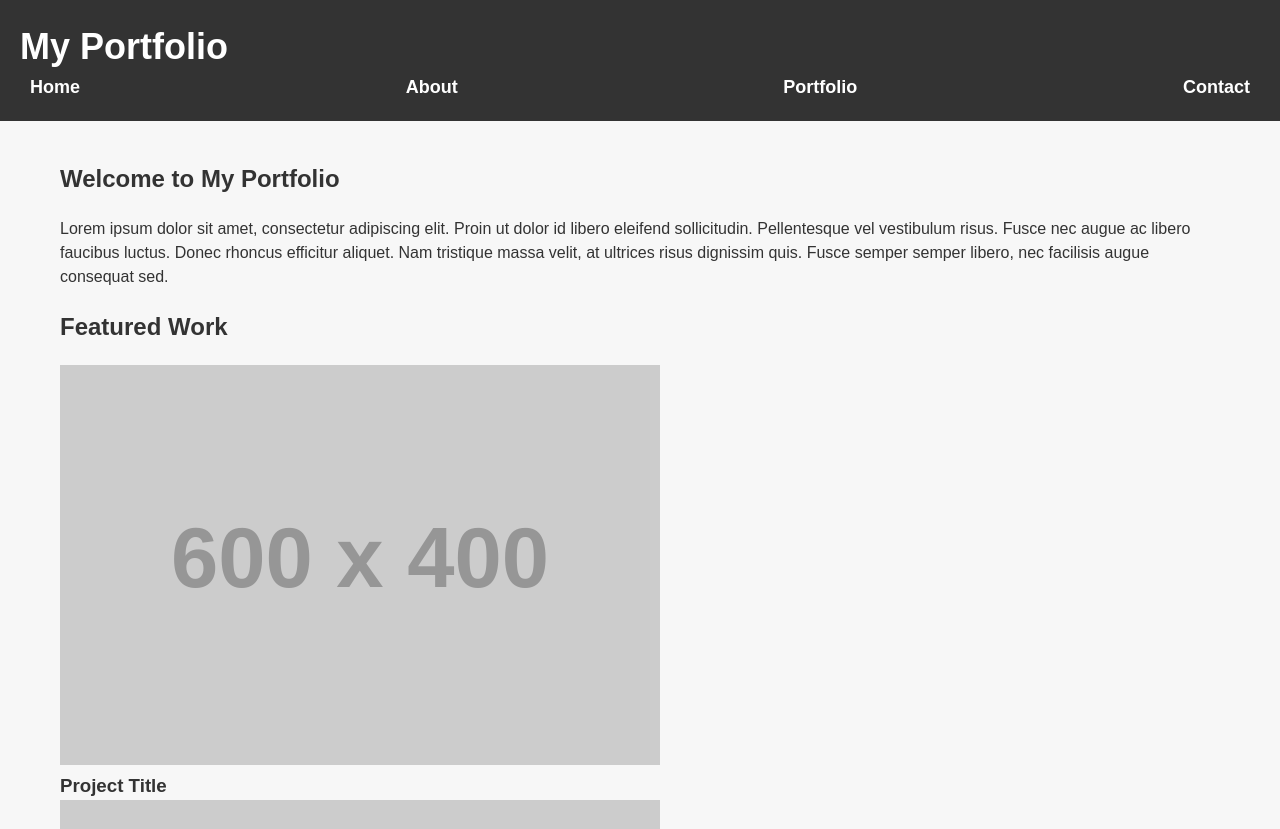
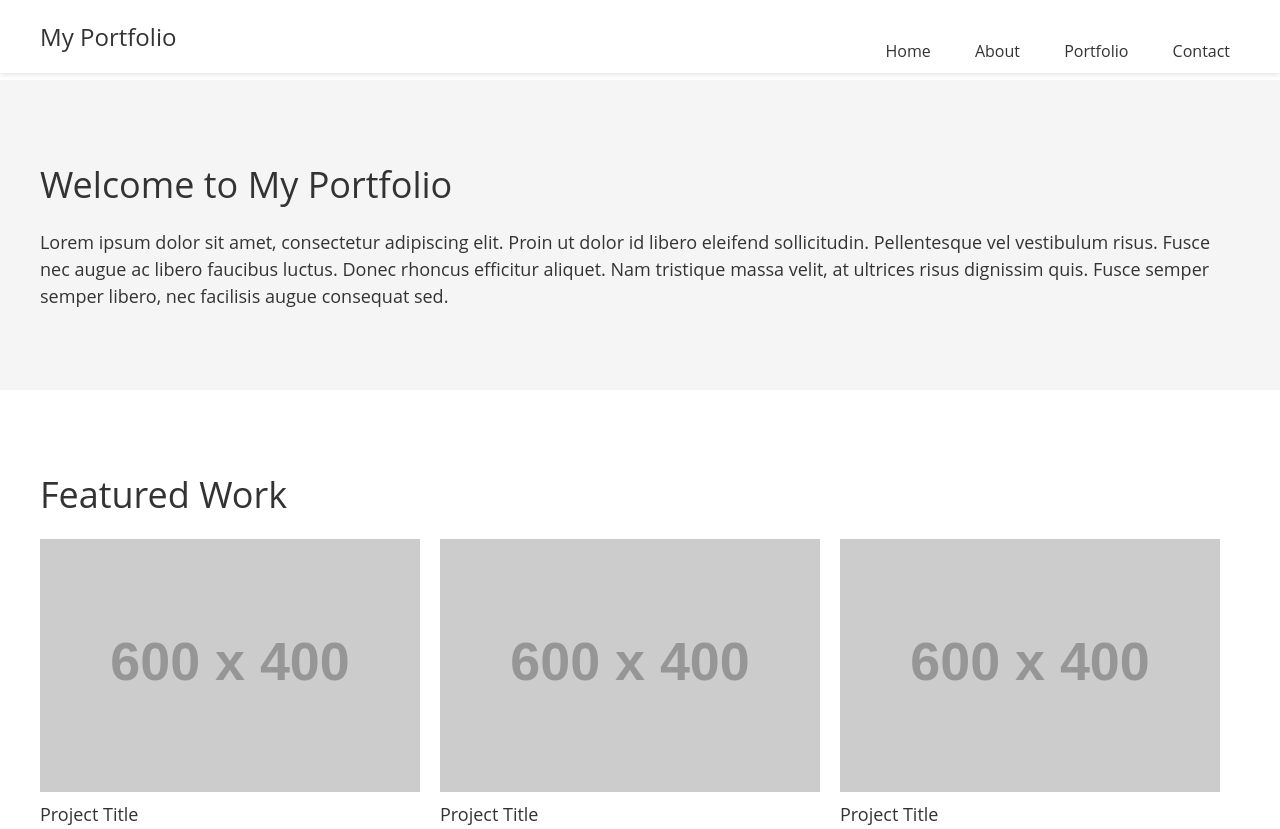
Before and after one commit to Dunkindon13/dunkindon13.github.io, a plain HTML site: page index.html in a window 1280 px wide. Shown: the top 829 px of the page. Drawn offline with Linux system fonts and the light colour scheme; placeholder pictures from the web are drawn by us.

Commit message:
Updated style.css
New Version

```diff
--- a/style.css
+++ b/style.css
@@ -1,135 +1,171 @@
-/* Reset default margin and padding */
-* {
+/* Reset styles */
+html, body, div, span, object, iframe,
+h1, h2, h3, h4, h5, h6, p, blockquote, pre,
+a, abbr, acronym, address, code,
+del, dfn, em, img, q, dl, dt, dd,
+ol, ul, li,
+fieldset, form, label, legend,
+table, caption, tbody, tfoot, thead, tr, th, td {
 	margin: 0;
 	padding: 0;
-	box-sizing: border-box;
+	border: 0;
+	font-weight: inherit;
+	font-style: inherit;
+	font-size: 100%;
+	font-family: inherit;
+	vertical-align: baseline;
 }
 
-/* Set body background and text color */
+/* Global styles */
 body {
-	background-color: #f7f7f7;
+	font-family: 'Open Sans', sans-serif;
 	color: #333;
-	font-family: Arial, sans-serif;
-	font-size: 16px;
+}
+
+.container {
+	max-width: 1200px;
+	margin: 0 auto;
+	padding: 0 20px;
+}
+
+/* Header styles */
+header {
+	background-color: #fff;
+	box-shadow: 0 2px 5px rgba(0, 0, 0, 0.1);
+	position: fixed;
+	top: 0;
+	left: 0;
+	width: 100%;
+	z-index: 999;
+}
+
+header h1 {
+	float: left;
+	font-size: 24px;
+	margin-top: 20px;
+	margin-bottom: 20px;
+}
+
+nav {
+	float: right;
+	margin-top: 30px;
+}
+
+nav ul {
+	list-style: none;
+}
+
+nav ul li {
+	display: inline-block;
+	margin-left: 20px;
+}
+
+nav ul li:first-child {
+	margin-left: 0;
+}
+
+nav ul li a {
+	display: block;
+	text-decoration: none;
+	color: #333;
+	padding: 10px;
+}
+
+nav ul li a:hover {
+	background-color: #f5f5f5;
+}
+
+/* Main content styles */
+main {
+	margin-top: 80px;
+}
+
+.intro {
+	background-color: #f5f5f5;
+	padding: 80px 0;
+}
+
+.intro h2 {
+	font-size: 36px;
+	margin-bottom: 20px;
+}
+
+.intro p {
+	font-size: 18px;
 	line-height: 1.5;
 }
 
-/* Set header styles */
-header {
-	background-color: #333;
-	color: #fff;
-	padding: 20px;
+.featured {
+	padding: 80px 0;
 }
 
-header h1 {
+.featured h2 {
 	font-size: 36px;
-	margin: 0;
-}
-
-header nav ul {
-	list-style: none;
-	margin: 0;
-	padding: 0;
-	display: flex;
-	justify-content: space-between;
-	align-items: center;
-}
-
-header nav ul li {
-	margin: 0 10px;
-}
-
-header nav ul li a {
-	color: #fff;
-	text-decoration: none;
-	font-size: 18px;
-	font-weight: bold;
-}
-
-/* Set main section styles */
-main {
-	max-width: 1200px;
-	margin: 0 auto;
-	padding: 40px 20px;
-}
-
-main h2 {
-	font-size: 24px;
 	margin-bottom: 20px;
 }
 
-main p {
+.portfolio {
+	display: flex;
+	flex-wrap: wrap;
+}
+
+.project {
+	flex-basis: calc(33.333% - 20px);
+	margin-right: 20px;
 	margin-bottom: 20px;
 }
 
-main ul {
-	list-style: none;
-	margin: 0;
-	padding: 0;
-	display: grid;
-	grid-template-columns: repeat(auto-fit, minmax(300px, 1fr));
-	grid-gap: 20px;
+.project:last-child {
+	margin-right: 0;
 }
 
-main li a {
+.project img {
 	display: block;
-	position: relative;
-}
-
-main li a img {
 	width: 100%;
 	height: auto;
 }
 
-main li a h3 {
-	position: absolute;
-	bottom: 0;
-	left: 0;
-	right: 0;
-	padding: 10px;
-	background-color: rgba(0, 0, 0, 0.7);
-	color: #fff;
+.project h3 {
 	font-size: 18px;
+	margin-top: 10px;
 }
 
-/* Set contact form styles */
-form {
-	display: grid;
-	grid-template-columns: 1fr 1fr;
-	grid-gap: 20px;
+.about {
+	padding: 80px 0;
 }
 
-label {
+.about h2 {
+	font-size: 36px;
+	margin-bottom: 20px;
+}
+
+.about p {
+	font-size: 18px;
+	line-height: 1.5;
+}
+
+.contact {
+	background-color: #f5f5f5;
+	padding: 80px 0;
+}
+
+.contact h2 {
+	font-size: 36px;
+	margin-bottom: 20px;
+}
+
+form label {
 	display: block;
+	font-size: 18px;
 	margin-bottom: 10px;
 }
 
-input[type="text"],
-input[type="email"],
-textarea {
+form input[type="text"],
+form input[type="email"],
+form textarea {
 	display: block;
 	width: 100%;
 	padding: 10px;
-	border: 2px solid #ccc;
-	border-radius: 5px;
-	font-size: 16px;
 	margin-bottom: 20px;
-}
-
-textarea {
-	height: 150px;
-}
-
-input[type="submit"] {
-	background-color: #333;
-	color: #fff;
-	padding: 10px 20px;
-	border: none;
-	border-radius: 5px;
-	font-size: 18px;
-	cursor: pointer;
-}
-
-input[type="submit"]:hover {
-	background-color: #555;
-}
+	border: 1px solid #ccc;
+	border-radius: 3px
```
